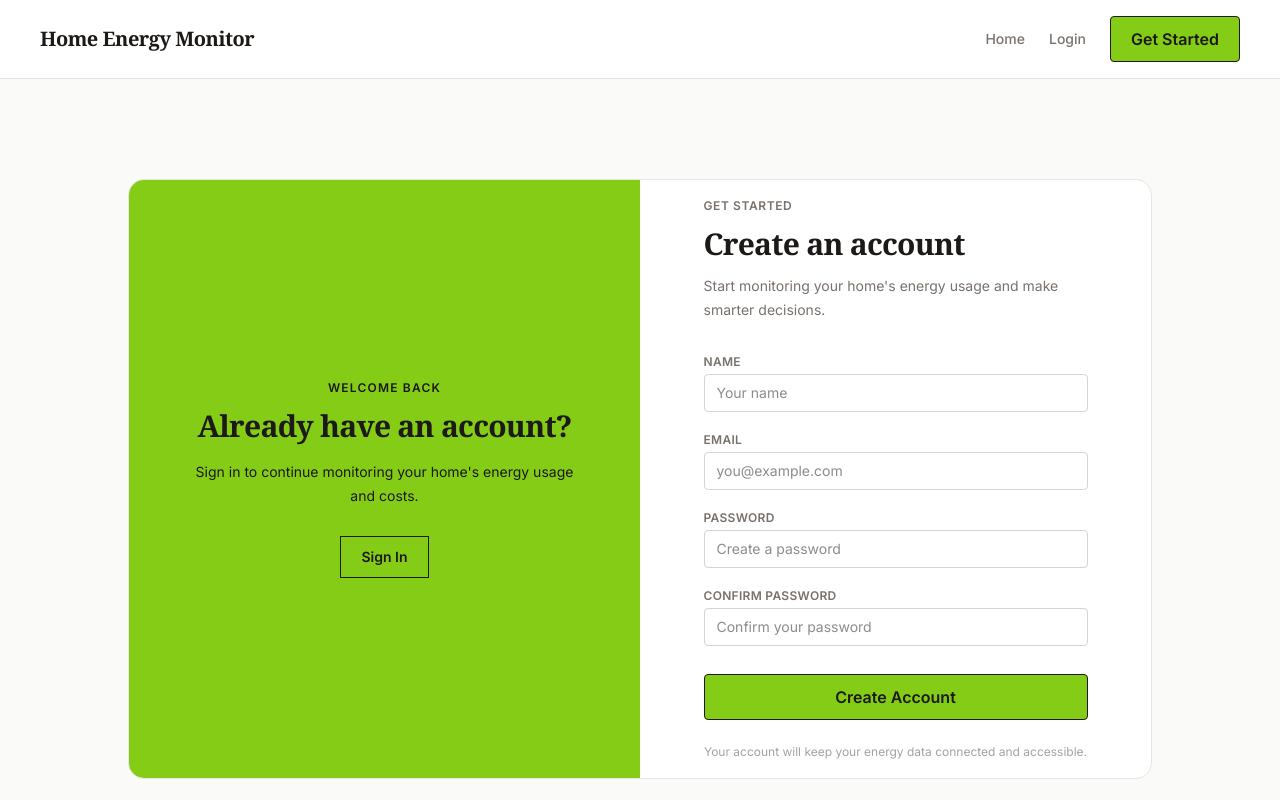
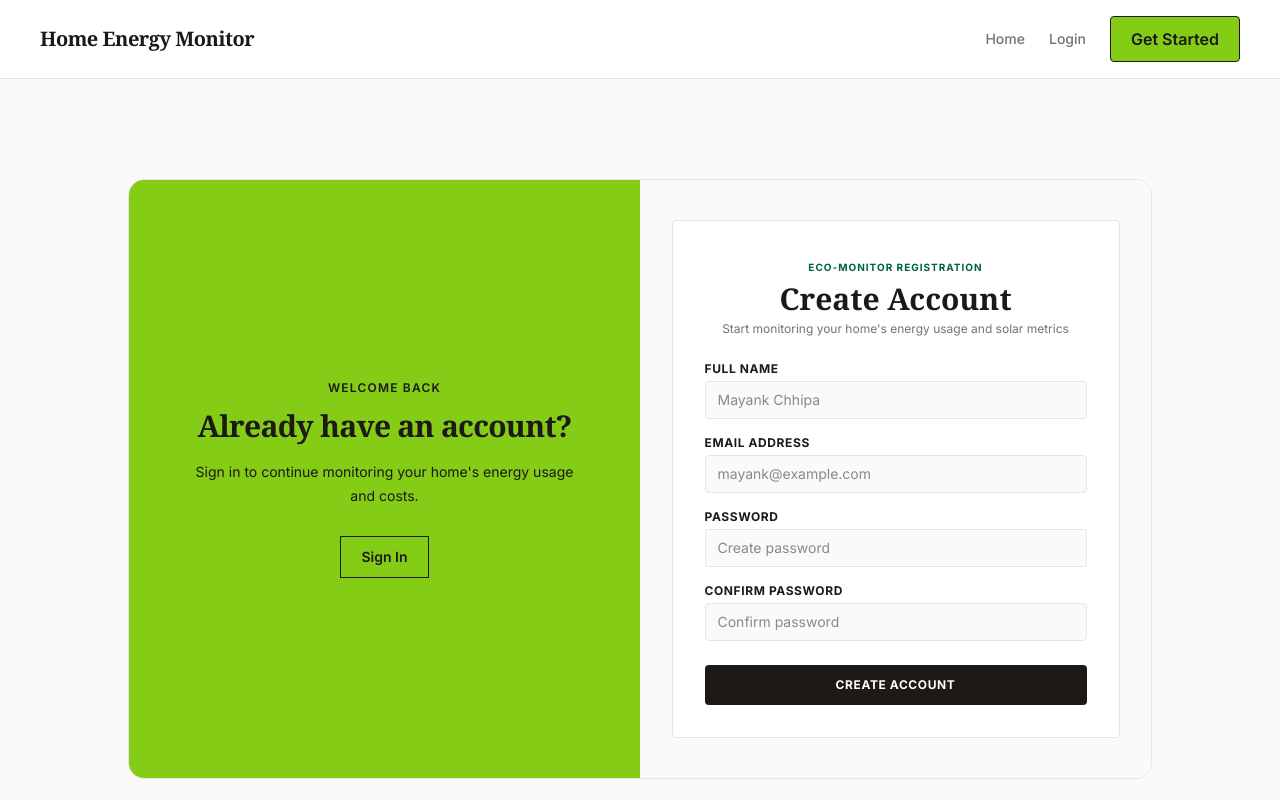
Before and after one commit to VonDominion/home-energy-monitor, a React (Vite) app in the folder client/: page /register in a window 1280 px wide. Shown: the top 800 px of the page. Built offline with nearby package versions, Linux system fonts and the light colour scheme.

Commit message:
Login and Register Backend Integration

```diff
--- a/client/src/components/auth/LoginForm.jsx
+++ b/client/src/components/auth/LoginForm.jsx
@@ -1,13 +1,10 @@
-import Input from "../common/Input";
-import Button from "../common/Button";
-import { useState, useEffect } from "react";
-import { useNavigate } from "react-router-dom";
+import { useState } from "react";
+import { Link, useNavigate } from "react-router-dom";
 import { useAuth } from "../../hooks/useAuth";
-import { loginApi } from "../../services/AuthService";
 
-function LoginForm() {
+export default function LoginForm() {
+  const { login } = useAuth();
   const navigate = useNavigate();
-  const { login } = useAuth();
 
   const [formData, setFormData] = useState({
     email: "",
@@ -15,189 +12,155 @@ function LoginForm() {
   });
 
   const [errors, setErrors] = useState({});
-  const [touched, setTouched] = useState({});
+  const [serverError, setServerError] = useState("");
   const [isSubmitting, setIsSubmitting] = useState(false);
-  const [apiError, setApiError] = useState("");
 
-  const handleChange = (event) => {
-    const { name, value } = event.target;
+  const validate = () => {
+    const newErrors = {};
 
-    setFormData((previous) => ({
-      ...previous,
-      [name]: value,
-    }));
+    if (!formData.email.trim()) {
+      newErrors.email = "Email address is required";
+    } else if (!/\S+@\S+\.\S+/.test(formData.email)) {
+      newErrors.email = "Please enter a valid email address";
+    }
 
-    setTouched((previous) => ({
-      ...previous,
-      [name]: true,
-    }));
+    if (!formData.password) {
+      newErrors.password = "Password is required";
+    }
 
-    setErrors((previous) => ({
-      ...previous,
-      [name]: "",
-    }));
-
-    if (apiError) setApiError("");
+    setErrors(newErrors);
+    return Object.keys(newErrors).length === 0;
   };
 
-  const validateField = (field) => {
-    let error = "";
-
-    if (field === "email") {
-      if (!formData.email.trim()) {
-        error = "Email is required";
-      } else if (!/^[^\s@]+@[^\s@]+\.[^\s@]+$/.test(formData.email)) {
-        error = "Enter a valid email address";
-      }
+  const handleChange = (e) => {
+    const { name, value } = e.target;
+    setFormData((prev) => ({ ...prev, [name]: value }));
+    if (errors[name]) {
+      setErrors((prev) => ({ ...prev, [name]: "" }));
     }
-
-    if (field === "password") {
-      if (!formData.password) {
-        error = "Password is required";
-      }
-    }
-
-    return error;
   };
 
-  useEffect(() => {
-    const timer = setTimeout(() => {
-      const fields = ["email", "password"];
+  const handleSubmit = async (e) => {
+    e.preventDefault();
+    setServerError("");
 
-      fields.forEach((field) => {
-        if (!touched[field]) return;
-
-        const error = validateField(field);
-
-        setErrors((previous) => ({
-          ...previous,
-          [field]: error,
-        }));
-      });
-    }, 500);
-
-    return () => clearTimeout(timer);
-  }, [formData, touched]);
-
-  const validateForm = () => {
-    const newErrors = {};
-    const fields = ["email", "password"];
-
-    fields.forEach((field) => {
-      const error = validateField(field);
-      if (error) {
-        newErrors[field] = error;
-      }
-    });
-
-    return newErrors;
-  };
-
-  const handleSubmit = async (event) => {
-    event.preventDefault();
-
-    const newErrors = validateForm();
-    setErrors(newErrors);
-
-    setTouched({
-      email: true,
-      password: true,
-    });
-
-    if (Object.keys(newErrors).length > 0) {
-      return;
-    }
+    if (!validate()) return;
 
     setIsSubmitting(true);
-    setApiError("");
 
     try {
-      // 1. Call Mock API
-      const response = await loginApi(formData);
+      // Connect to backend via AuthContext/authService
+      await login({
+        email: formData.email,
+        password: formData.password,
+      });
 
-      // 2. Save user payload to AuthContext
-      login(response.user);
-
-      // 3. Programmatically navigate to Dashboard
       navigate("/dashboard");
     } catch (err) {
-      setApiError(err.message || "Invalid credentials. Please try again.");
+      setServerError(err.message || "Invalid email or password.");
     } finally {
       setIsSubmitting(false);
     }
   };
 
   return (
-    <div className="flex h-full items-center justify-center px-8 py-10 md:px-12">
-      <div className="w-full max-w-sm">
-        <div className="mb-8">
-          <p className="font-sans text-xs font-semibold uppercase tracking-wider text-ink-muted">
-            Welcome Back
-          </p>
-
-          <h2 className="mt-3 font-serif text-3xl font-semibold tracking-tight text-ink">
-            Sign in to your account
-          </h2>
-
-          <p className="mt-3 font-sans text-sm leading-6 text-ink-muted">
-            Access your real-time energy analytics and system settings.
+    <div className="min-h-screen bg-canvas flex flex-col justify-center items-center p-4">
+      <div className="w-full max-w-md bg-surface border border-border p-8 rounded-sm shadow-none">
+        {/* Brand Header */}
+        <div className="mb-6 text-center">
+          <span className="text-[10px] font-bold uppercase tracking-widest text-emerald-800 font-sans">
+            Eco-Monitor Authentication
+          </span>
+          <h1 className="font-serif text-3xl font-bold text-ink mt-1">
+            Sign In
+          </h1>
+          <p className="text-xs text-ink-muted mt-1 font-sans">
+            Access your real-time home energy intelligence
           </p>
         </div>
 
-        {apiError && (
-          <div className="mb-4 rounded-sm border border-warn/20 bg-warn/10 p-3 text-xs text-warn font-medium">
-            {apiError}
+        {/* Global Server Error Banner */}
+        {serverError && (
+          <div className="mb-6 p-3 bg-red-50 border border-warn/30 text-warn text-xs rounded-sm font-sans">
+            {serverError}
           </div>
         )}
 
-        <form className="space-y-5" onSubmit={handleSubmit}>
+        {/* Login Form */}
+        <form onSubmit={handleSubmit} className="space-y-4 font-sans" noValidate>
+          {/* Email Input */}
           <div>
-            <Input
-              label="Email"
+            <label className="block text-xs font-bold uppercase tracking-wider text-ink mb-1">
+              Email Address
+            </label>
+            <input
               type="email"
               name="email"
-              placeholder="you@example.com"
               value={formData.email}
               onChange={handleChange}
-              disabled={isSubmitting}
+              placeholder="mayank@example.com"
+              className={`w-full px-3 py-2 text-sm bg-canvas border rounded-sm focus:outline-none transition-colors ${errors.email ? "border-warn focus:border-warn" : "border-border focus:border-ink"
+                }`}
             />
             {errors.email && (
-              <p className="mt-1 text-[11px] font-semibold text-warn">
+              <p className="text-[11px] text-warn font-semibold mt-1">
                 {errors.email}
               </p>
             )}
           </div>
 
+          {/* Password Input & Forgot Password Link */}
           <div>
-            <Input
-              label="Password"
+            <div className="flex items-center justify-between mb-1">
+              <label className="block text-xs font-bold uppercase tracking-wider text-ink">
+                Password
+              </label>
+              <Link
+                to="/forgot-password"
+                className="text-[11px] font-sans text-ink-muted hover:text-ink underline transition-colors"
+              >
+                Forgot Password?
+              </Link>
+            </div>
+            <input
               type="password"
               name="password"
-              placeholder="Enter your password"
               value={formData.password}
               onChange={handleChange}
-              disabled={isSubmitting}
+              placeholder="••••••••"
+              className={`w-full px-3 py-2 text-sm bg-canvas border rounded-sm focus:outline-none transition-colors ${errors.password
+                  ? "border-warn focus:border-warn"
+                  : "border-border focus:border-ink"
+                }`}
             />
             {errors.password && (
-              <p className="mt-1 text-[11px] font-semibold text-warn">
+              <p className="text-[11px] text-warn font-semibold mt-1">
                 {errors.password}
               </p>
             )}
           </div>
 
-          <div className="pt-2">
-            <Button type="submit" className="w-full" disabled={isSubmitting}>
-              {isSubmitting ? "Signing In..." : "Sign In"}
-            </Button>
-          </div>
+          {/* Submit Button */}
+          <button
+            type="submit"
+            disabled={isSubmitting}
+            className="w-full mt-2 bg-ink text-surface font-bold text-xs uppercase tracking-wider py-3 px-4 rounded-sm hover:bg-stone-800 transition-colors disabled:opacity-50"
+          >
+            {isSubmitting ? "Signing In..." : "Sign In"}
+          </button>
         </form>
 
-        <p className="mt-6 text-center font-sans text-xs text-ink-faint">
-          Need an account? Create one above to get started.
-        </p>
+        {/* Footer Navigation
+        <div className="mt-6 text-center border-t border-border pt-4 text-xs text-ink-muted font-sans">
+          Don't have an account?{" "}
+          <Link
+            to="/register"
+            className="font-bold text-ink underline hover:text-emerald-800 transition-colors"
+          >
+            Create one
+          </Link>
+        </div> */}
       </div>
     </div>
   );
 }
-
-export default LoginForm;
--- a/client/src/components/auth/RegisterForm.jsx
+++ b/client/src/components/auth/RegisterForm.jsx
@@ -1,8 +1,11 @@
-import Input from "../common/Input";
-import Button from "../common/Button";
 import { useState, useEffect } from "react";
+import { Link, useNavigate } from "react-router-dom";
+import useAuth from "../../hooks/UseAuth";
 
-function RegisterForm() {
+export default function RegisterForm() {
+  const { register } = useAuth();
+  const navigate = useNavigate();
+
   const [formData, setFormData] = useState({
     name: "",
     email: "",
@@ -12,75 +15,67 @@ function RegisterForm() {
 
   const [errors, setErrors] = useState({});
   const [touched, setTouched] = useState({});
+  const [serverError, setServerError] = useState("");
+  const [isSubmitting, setIsSubmitting] = useState(false);
 
   // Handle input changes
   const handleChange = (event) => {
     const { name, value } = event.target;
 
-    setFormData((previous) => ({
-      ...previous,
+    setFormData((prev) => ({
+      ...prev,
       [name]: value,
     }));
 
-    // Mark field as touched
-    setTouched((previous) => ({
-      ...previous,
+    setTouched((prev) => ({
+      ...prev,
       [name]: true,
     }));
 
-    // Clear old error while typing
-    setErrors((previous) => ({
-      ...previous,
+    setErrors((prev) => ({
+      ...prev,
       [name]: "",
     }));
   };
 
-  // Validate a single field
+  // Field-level validation rules
   const validateField = (field) => {
     let error = "";
 
-    // Name validation
     if (field === "name") {
       if (!formData.name.trim()) {
-        error = "Name is required";
+        error = "Full name is required";
       } else if (formData.name.trim().length < 3) {
         error = "Name must be at least 3 characters";
       }
     }
 
-    // Email validation
     if (field === "email") {
       if (!formData.email.trim()) {
-        error = "Email is required";
-      } else if (
-        !/^[^\s@]+@[^\s@]+\.[^\s@]+$/.test(formData.email)
-      ) {
-        error = "Enter a valid email address";
+        error = "Email address is required";
+      } else if (!/^[^\s@]+@[^\s@]+\.[^\s@]+$/.test(formData.email)) {
+        error = "Please enter a valid email address";
       }
     }
 
-    // Password validation
     if (field === "password") {
       if (!formData.password) {
         error = "Password is required";
       } else if (formData.password.length < 8) {
         error = "Password must be at least 8 characters";
       } else if (!/[A-Z]/.test(formData.password)) {
-        error = "Password must contain at least one uppercase letter";
+        error = "Must contain at least one uppercase letter";
       } else if (!/[a-z]/.test(formData.password)) {
-        error = "Password must contain at least one lowercase letter";
+        error = "Must contain at least one lowercase letter";
       } else if (!/[0-9]/.test(formData.password)) {
-        error = "Password must contain at least one number";
+        error = "Must contain at least one number";
       }
     }
 
-    // Confirm password validation
     if (field === "confirmPassword") {
       if (!formData.confirmPassword) {
         error = "Confirm password is required";
-      } else if (
-        formData.confirmPassword !== formData.password
-      ) {
+      } else if (formData.confirmPassword !== formData.password) {
         error = "Passwords do not match";
       }
     }
@@ -88,29 +83,22 @@ function RegisterForm() {
     return error;
   };
 
-  // Real-time validation after user stops typing
+  // Debounced real-time validation
   useEffect(() => {
     const timer = setTimeout(() => {
-      const fields = [
-        "name",
-        "email",
-        "password",
-        "confirmPassword",
-      ];
+      const fields = ["name", "email", "password", "confirmPassword"];
 
       fields.forEach((field) => {
-        if (!touched[field]) {
-          return;
-        }
+        if (!touched[field]) return;
 
         const error = validateField(field);
 
-        setErrors((previous) => ({
-          ...previous,
+        setErrors((prev) => ({
+          ...prev,
           [field]: error,
         }));
       });
-    }, 500);
+    }, 400);
 
     return () => clearTimeout(timer);
   }, [formData, touched]);
@@ -118,31 +106,21 @@ function RegisterForm() {
   // Validate entire form on submit
   const validateForm = () => {
     const newErrors = {};
-
-    const fields = [
-      "name",
-      "email",
-      "password",
-      "confirmPassword",
-    ];
+    const fields = ["name", "email", "password", "confirmPassword"];
 
     fields.forEach((field) => {
       const error = validateField(field);
-
-      if (error) {
-        newErrors[field] = error;
-      }
+      if (error) newErrors[field] = error;
     });
 
     return newErrors;
   };
 
-  // Submit form
-  const handleSubmit = (event) => {
+  const handleSubmit = async (event) => {
     event.preventDefault();
+    setServerError("");
 
     const newErrors = validateForm();
-
     setErrors(newErrors);
 
     setTouched({
@@ -152,109 +130,168 @@ function RegisterForm() {
       confirmPassword: true,
     });
 
-    if (Object.keys(newErrors).length > 0) {
-      return;
+    if (Object.keys(newErrors).length > 0) return;
+
+    setIsSubmitting(true);
+
+    try {
+      // Connect to backend via register in AuthContext
+      await register({
+        name: formData.name,
+        email: formData.email,
+        password: formData.password,
+      });
+
+      navigate("/dashboard");
+    } catch (err) {
+      setServerError(err.message || "Registration failed. Please try again later.");
+    } finally {
+      setIsSubmitting(false);
     }
-
-    console.log("Registration successful", formData);
   };
 
   return (
-    <div className="flex h-full items-center justify-center px-8 py-10 md:px-12">
-      <div className="w-full max-w-sm">
-        <div className="mb-8">
-          <p className="font-sans text-xs font-semibold uppercase tracking-wider text-ink-muted">
-            Get Started
-          </p>
-
-          <h2 className="mt-3 font-serif text-3xl font-semibold tracking-tight text-ink">
-            Create an account
-          </h2>
-
-          <p className="mt-3 font-sans text-sm leading-6 text-ink-muted">
-            Start monitoring your home's energy usage and make smarter
-            decisions.
+    <div className="min-h-screen bg-canvas flex flex-col justify-center items-center p-4">
+      <div className="w-full max-w-md bg-surface border border-border p-8 rounded-sm shadow-none">
+        {/* Brand Header */}
+        <div className="mb-6 text-center">
+          <span className="text-[10px] font-bold uppercase tracking-widest text-emerald-800 font-sans">
+            Eco-Monitor Registration
+          </span>
+          <h1 className="font-serif text-3xl font-bold text-ink mt-1">
+            Create Account
+          </h1>
+          <p className="text-xs text-ink-muted mt-1 font-sans">
+            Start monitoring your home's energy usage and solar metrics
           </p>
         </div>
 
-        <form className="space-y-5" onSubmit={handleSubmit}>
+        {/* Global Server Error Banner */}
+        {serverError && (
+          <div className="mb-6 p-3 bg-red-50 border border-warn/30 text-warn text-xs rounded-sm font-sans">
+            {serverError}
+          </div>
+        )}
+
+        {/* Registration Form */}
+        <form onSubmit={handleSubmit} className="space-y-4 font-sans" noValidate>
+          {/* Full Name */}
           <div>
-            <Input
-              label="Name"
+            <label className="block text-xs font-bold uppercase tracking-wider text-ink mb-1">
+              Full Name
+            </label>
+            <input
               type="text"
               name="name"
-              placeholder="Your name"
               value={formData.name}
               onChange={handleChange}
+              placeholder="Mayank Chhipa"
+              className={`w-full px-3 py-2 text-sm bg-canvas border rounded-sm focus:outline-none transition-colors ${
+                errors.name
+                  ? "border-warn focus:border-warn"
+                  : "border-border focus:border-ink"
+              }`}
             />
             {errors.name && (
-              <p className="mt-1 text-[11px] font-semibold text-warn">
+              <p className="text-[11px] text-warn font-semibold mt-1">
                 {errors.name}
               </p>
             )}
           </div>
 
+          {/* Email Address */}
           <div>
-            <Input
-              label="Email"
+            <label className="block text-xs font-bold uppercase tracking-wider text-ink mb-1">
+              Email Address
+            </label>
+            <input
               type="email"
               name="email"
-              placeholder="you@example.com"
               value={formData.email}
               onChange={handleChange}
+              placeholder="mayank@example.com"
+              className={`w-full px-3 py-2 text-sm bg-canvas border rounded-sm focus:outline-none transition-colors ${
+                errors.email
+                  ? "border-warn focus:border-warn"
+                  : "border-border focus:border-ink"
+              }`}
             />
             {errors.email && (
-              <p className="mt-1 text-[11px] font-semibold text-warn">
+              <p className="text-[11px] text-warn font-semibold mt-1">
                 {errors.email}
               </p>
             )}
           </div>
 
+          {/* Password */}
           <div>
-            <Input
-              label="Password"
+            <label className="block text-xs font-bold uppercase tracking-wider text-ink mb-1">
+              Password
+            </label>
+            <input
               type="password"
               name="password"
-              placeholder="Create a password"
               value={formData.password}
               onChange={handleChange}
+              placeholder="Create password"
+              className={`w-full px-3 py-2 text-sm bg-canvas border rounded-sm focus:outline-none transition-colors ${
+                errors.password
+                  ? "border-warn focus:border-warn"
+                  : "border-border focus:border-ink"
+              }`}
             />
             {errors.password && (
-              <p className="mt-1 text-[11px] font-semibold text-warn">
+              <p className="text-[11px] text-warn font-semibold mt-1">
                 {errors.password}
               </p>
             )}
           </div>
 
+          {/* Confirm Password */}
           <div>
-            <Input
-              label="Confirm Password"
+            <label className="block text-xs font-bold uppercase tracking-wider text-ink mb-1">
+              Confirm Password
+            </label>
+            <input
               type="password"
               name="confirmPassword"
-              placeholder="Confirm your password"
               value={formData.confirmPassword}
               onChange={handleChange}
+              placeholder="Confirm password"
+              className={`w-full px-3 py-2 text-sm bg-canvas border rounded-sm focus:outline-none transition-colors ${
+                errors.confirmPassword
+                  ? "border-warn focus:border-warn"
+                  : "border-border focus:border-ink"
+              }`}
             />
             {errors.confirmPassword && (
-              <p className="mt-1 text-[11px] font-semibold text-warn">
+              <p className="text-[11px] text-warn font-semibold mt-1">
                 {errors.confirmPassword}
               </p>
             )}
           </div>
 
-          <div className="pt-2">
-            <Button type="submit" className="w-full">
-              Create Account
-            </Button>
-          </div>
+          {/* Submit Button */}
+          <button
+            type="submit"
+            disabled={isSubmitting}
+            className="w-full mt-2 bg-ink text-surface font-bold text-xs uppercase tracking-wider py-3 px-4 rounded-sm hover:bg-stone-800 transition-colors disabled:opacity-50"
+          >
+            {isSubmitting ? "Creating Account..." : "Create Account"}
+          </button>
         </form>
 
-        <p className="mt-6 text-center font-sans text-xs text-ink-faint">
-          Your account will keep your energy data connected and accessible.
-        </p>
+        {/* Footer Navigation
+        <div className="mt-6 text-center border-t border-border pt-4 text-xs text-ink-muted font-sans">
+          Already have an account?{" "}
+          <Link
+            to="/login"
+            className="font-bold text-ink underline hover:text-emerald-800 transition-colors"
+          >
+            Sign in
+          </Link>
+        </div> */}
       </div>
     </div>
   );
 }
-
-export default RegisterForm;
--- a/client/src/hooks/UseAuth.js
+++ b/client/src/hooks/UseAuth.js
@@ -10,3 +10,5 @@ export const useAuth = () => {
 
   return context;
 };
+
+export default useAuth;
--- a/client/vite.config.js
+++ b/client/vite.config.js
@@ -5,4 +5,13 @@ import tailwindcss from "@tailwindcss/vite";
 // https://vite.dev/config/
 export default defineConfig({
   plugins: [react(), tailwindcss()],
-})
+  server: {
+    proxy: {
+      "/api": {
+        target: "http://localhost:3000", // Replace with your backend server port
+        changeOrigin: true,
+        secure: false,
+      },
+    },
+  },
+});
```
Also changed, not shown: client/src/context/AuthContext.jsx (+11 -2 lines), client/src/context/AuthProvider.jsx (+80 -21 lines), client/src/services/AuthService.jsx (+76 -26 lines), 1 other file (tests, documents, lock files or other folders).
